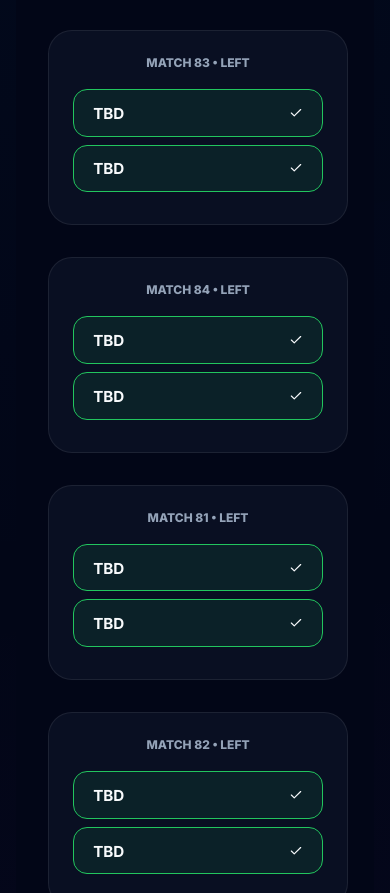
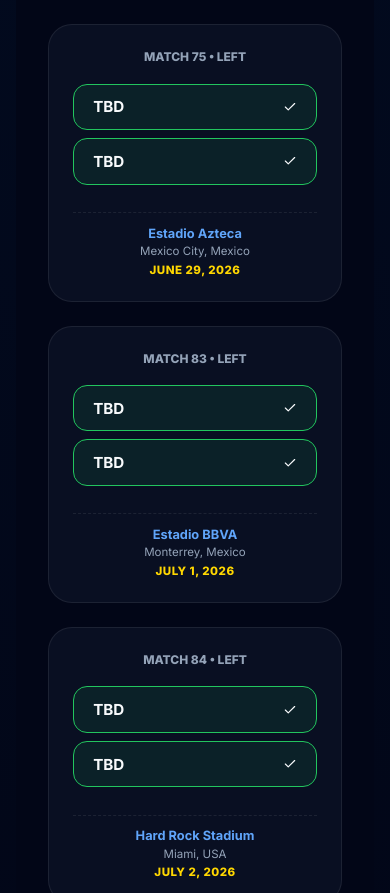
Before and after one commit to isakkhar/world_cup26_predictor, a React (Vite) app: page /predict/knockouts in a window 390 px wide. Shown: the part 1726-2619 px from the top of the page. Built offline with nearby package versions, Linux system fonts and the light colour scheme.

Commit message:
feat: enhance knockout layout, add match details and responsive improvements

```diff
--- a/src/pages/predictor/GroupStage.tsx
+++ b/src/pages/predictor/GroupStage.tsx
@@ -38,7 +38,10 @@ const GroupStage: React.FC = () => {
                     <img src={`https://flagcdn.com/w80/${team.flag.toLowerCase()}.png`} alt="" className="team-flag" />
                     <div className="flag-overlay"><Info size={14} /></div>
                   </div>
-                  <span className="team-name">{team.name}</span>
+                  <div className="team-name-group">
+                    <span className="team-name">{team.name}</span>
+                    <span className="team-fifa-rank">FIFA #{team.rank}</span>
+                  </div>
                   {rank > 0 ? <div className="rank-badge">{rank}</div> : <div className="rank-circle"></div>}
                 </div>
               );
--- a/src/pages/predictor/KnockoutStage.tsx
+++ b/src/pages/predictor/KnockoutStage.tsx
@@ -2,6 +2,50 @@ import React, { useState } from 'react';
 import { Trophy, Check } from 'lucide-react';
 import { knockoutStructure } from '../../data/bracket';
 import { usePredictor } from '../../context/PredictorContext';
+
+const matchDetails: Record<string, { date: string; venue: string; city: string }> = {
+  // Round of 32
+  '73': { date: 'June 28, 2026', venue: 'SoFi Stadium', city: 'Los Angeles, USA' },
+  '74': { date: 'June 28, 2026', venue: 'BMO Field', city: 'Toronto, Canada' },
+  '75': { date: 'June 29, 2026', venue: 'Estadio Azteca', city: 'Mexico City, Mexico' },
+  '76': { date: 'June 29, 2026', venue: 'Gillette Stadium', city: 'Boston, USA' },
+  '77': { date: 'June 29, 2026', venue: 'NRG Stadium', city: 'Houston, USA' },
+  '78': { date: 'June 30, 2026', venue: 'MetLife Stadium', city: 'New York / New Jersey, USA' },
+  '79': { date: 'June 30, 2026', venue: 'Estadio Akron', city: 'Guadalajara, Mexico' },
+  '80': { date: 'June 30, 2026', venue: 'Arrowhead Stadium', city: 'Kansas City, USA' },
+  '81': { date: 'July 1, 2026', venue: 'Lincoln Financial Field', city: 'Philadelphia, USA' },
+  '82': { date: 'July 1, 2026', venue: 'Lumen Field', city: 'Seattle, USA' },
+  '83': { date: 'July 1, 2026', venue: 'Estadio BBVA', city: 'Monterrey, Mexico' },
+  '84': { date: 'July 2, 2026', venue: 'Hard Rock Stadium', city: 'Miami, USA' },
+  '85': { date: 'July 2, 2026', venue: 'AT&T Stadium', city: 'Dallas, USA' },
+  '86': { date: 'July 2, 2026', venue: 'Mercedes-Benz Stadium', city: 'Atlanta, USA' },
+  '87': { date: 'July 3, 2026', venue: 'BC Place', city: 'Vancouver, Canada' },
+  '88': { date: 'July 3, 2026', venue: 'Levi\'s Stadium', city: 'San Francisco, USA' },
+
+  // Round of 16
+  '89': { date: 'July 4, 2026', venue: 'Lincoln Financial Field', city: 'Philadelphia, USA' },
+  '90': { date: 'July 4, 2026', venue: 'NRG Stadium', city: 'Houston, USA' },
+  '91': { date: 'July 5, 2026', venue: 'MetLife Stadium', city: 'New York / New Jersey, USA' },
+  '92': { date: 'July 5, 2026', venue: 'Estadio Azteca', city: 'Mexico City, Mexico' },
+  '93': { date: 'July 6, 2026', venue: 'AT&T Stadium', city: 'Dallas, USA' },
+  '94': { date: 'July 6, 2026', venue: 'Lumen Field', city: 'Seattle, USA' },
+  '95': { date: 'July 7, 2026', venue: 'Mercedes-Benz Stadium', city: 'Atlanta, USA' },
+  '96': { date: 'July 7, 2026', venue: 'BC Place', city: 'Vancouver, Canada' },
+
+  // Quarter-Finals
+  '97': { date: 'July 9, 2026', venue: 'Gillette Stadium', city: 'Boston, USA' },
+  '98': { date: 'July 10, 2026', venue: 'SoFi Stadium', city: 'Los Angeles, USA' },
+  '99': { date: 'July 11, 2026', venue: 'Hard Rock Stadium', city: 'Miami, USA' },
+  '100': { date: 'July 11, 2026', venue: 'Arrowhead Stadium', city: 'Kansas City, USA' },
+
+  // Semi-Finals
+  '101': { date: 'July 14, 2026', venue: 'AT&T Stadium', city: 'Dallas, USA' },
+  '102': { date: 'July 15, 2026', venue: 'Mercedes-Benz Stadium', city: 'Atlanta, USA' },
+
+  // 3rd Place & Final
+  '103': { date: 'July 18, 2026', venue: 'Hard Rock Stadium', city: 'Miami, USA' },
+  '104': { date: 'July 19, 2026', venue: 'MetLife Stadium', city: 'New York / New Jersey, USA' },
+};
 
 const KnockoutStage: React.FC = () => {
   const { knockoutPredictions, handleKnockoutWinner, getTeamBySlot } = usePredictor();
@@ -60,12 +104,26 @@ const KnockoutStage: React.FC = () => {
                   <div key={i} className={`ko-team-box ${team?.id === winnerId ? 'winner' : ''} ${!team ? 'tbd' : ''}`} onClick={() => team && handleKnockoutWinner(match.id, team.id)}>
                     <div className="team-info-main">
                       {team && <img src={`https://flagcdn.com/w80/${team.flag.toLowerCase()}.png`} alt="" className="ko-flag-icon" />}
-                      <span className="team-name">{team?.name || 'TBD'}</span>
+                      {team ? (
+                        <div className="team-name-group">
+                          <span className="team-name">{team.name}</span>
+                          <span className="team-fifa-rank">FIFA #{team.rank}</span>
+                        </div>
+                      ) : (
+                        <span className="team-name">TBD</span>
+                      )}
                     </div>
                     {team?.id === winnerId && <Check size={14} />}
                   </div>
                 ))}
               </div>
+              {matchDetails[match.id] && (
+                <div className="ko-match-details">
+                  <span className="detail-venue">{matchDetails[match.id].venue}</span>
+                  <span className="detail-city">{matchDetails[match.id].city}</span>
+                  <span className="detail-date">{matchDetails[match.id].date}</span>
+                </div>
+              )}
             </div>
           );
         })}
--- a/src/pages/predictor/Predictor.css
+++ b/src/pages/predictor/Predictor.css
@@ -93,6 +93,23 @@
 .team-flag-wrapper:hover .flag-overlay { opacity: 1; }
 
 .team-name { flex: 1; font-weight: 700; font-size: 0.95rem; }
+.team-name-group {
+  flex: 1;
+  display: flex;
+  flex-direction: column;
+  justify-content: center;
+  min-width: 0;
+}
+.team-name-group .team-name {
+  flex: none;
+}
+.team-fifa-rank {
+  font-size: 0.72rem;
+  color: var(--text-dim);
+  font-weight: 600;
+  opacity: 0.8;
+  margin-top: 0.1rem;
+}
 .rank-badge { width: 22px; height: 22px; background: var(--primary); color: white; border-radius: 50%; display: flex; align-items: center; justify-content: center; font-size: 0.75rem; font-weight: 900; }
 .rank-circle { width: 22px; height: 22px; border: 1.5px solid var(--border); border-radius: 50%; }
 
@@ -119,11 +136,44 @@
 .round-tab.active { background: var(--primary); color: white; border-color: var(--primary); }
 
 .knockout-matches-grid-container { display: flex; justify-content: center; }
-.knockout-matches-grid { display: grid; grid-template-columns: repeat(auto-fill, minmax(300px, 1fr)); gap: 2rem; width: 100%; max-width: 1200px; }
-.ko-match-card { background: var(--card-bg); border: 1px solid var(--border); border-radius: 24px; padding: 1.5rem; }
+.knockout-matches-grid { display: grid; grid-template-columns: repeat(4, 1fr); gap: 1.5rem; width: 100%; max-width: 1400px; }
+.ko-match-card { background: var(--card-bg); border: 1px solid var(--border); border-radius: 24px; padding: 1.5rem; display: flex; flex-direction: column; justify-content: space-between; }
+.ko-match-details {
+  margin-top: 1.2rem;
+  padding-top: 0.8rem;
+  border-top: 1px dashed var(--border);
+  display: flex;
+  flex-direction: column;
+  align-items: center;
+  gap: 0.2rem;
+}
+.detail-venue {
+  font-size: 0.8rem;
+  font-weight: 700;
+  color: var(--accent);
+  text-align: center;
+}
+.detail-city {
+  font-size: 0.72rem;
+  color: var(--text-dim);
+  text-align: center;
+}
+.detail-date {
+  font-size: 0.72rem;
+  font-weight: 800;
+  color: #FFD700;
+  margin-top: 0.1rem;
+  text-transform: uppercase;
+  letter-spacing: 0.5px;
+  text-align: center;
+}
+.theme-light .detail-date {
+  color: #b45309;
+}
 .ko-match-meta { font-size: 0.75rem; color: var(--text-dim); text-align: center; margin-bottom: 1.2rem; font-weight: 800; }
 .ko-team-box { display: flex; align-items: center; justify-content: space-between; padding: 0.8rem 1.2rem; background: rgba(0,0,0,0.2); border: 1px solid var(--border); border-radius: 14px; cursor: pointer; margin-bottom: 0.5rem; }
 .ko-team-box.winner { border-color: var(--success); background: rgba(34, 197, 94, 0.1); }
+.team-info-main { display: flex; align-items: center; min-width: 0; flex: 1; }
 .ko-flag-icon { width: 24px; height: 16px; border-radius: 2px; margin-right: 0.8rem; }
 .ko-vs-divider { text-align: center; font-size: 0.7rem; font-weight: 900; color: var(--text-dim); margin: 0.5rem 0; }
 
@@ -137,9 +187,21 @@
 .spinning { animation: spin 1s linear infinite; }
 @keyframes spin { from { transform: rotate(0deg); } to { transform: rotate(360deg); } }
 
-@media (max-width: 1200px) { .groups-grid { grid-template-columns: repeat(3, 1fr); } .tp-list-grid { grid-template-columns: repeat(2, 1fr); } }
-@media (max-width: 900px) { .groups-grid { grid-template-columns: repeat(2, 1fr); } .tp-list-grid { grid-template-columns: 1fr; } }
-@media (max-width: 600px) { .groups-grid { grid-template-columns: 1fr; } .celebration-champion-name { font-size: 2.5rem; } }
+@media (max-width: 1200px) {
+  .groups-grid { grid-template-columns: repeat(3, 1fr); }
+  .tp-list-grid { grid-template-columns: repeat(2, 1fr); }
+  .knockout-matches-grid { grid-template-columns: repeat(3, 1fr); }
+}
+@media (max-width: 900px) {
+  .groups-grid { grid-template-columns: repeat(2, 1fr); }
+  .tp-list-grid { grid-template-columns: 1fr; }
+  .knockout-matches-grid { grid-template-columns: repeat(2, 1fr); }
+}
+@media (max-width: 600px) {
+  .groups-grid { grid-template-columns: 1fr; }
+  .knockout-matches-grid { grid-template-columns: 1fr; }
+  .celebration-champion-name { font-size: 2.5rem; }
+}
 
 /* --- New Premium Features --- */
 .qualification-tracker { flex: 1; display: flex; flex-direction: column; align-items: flex-end; gap: 0.5rem; }
```
